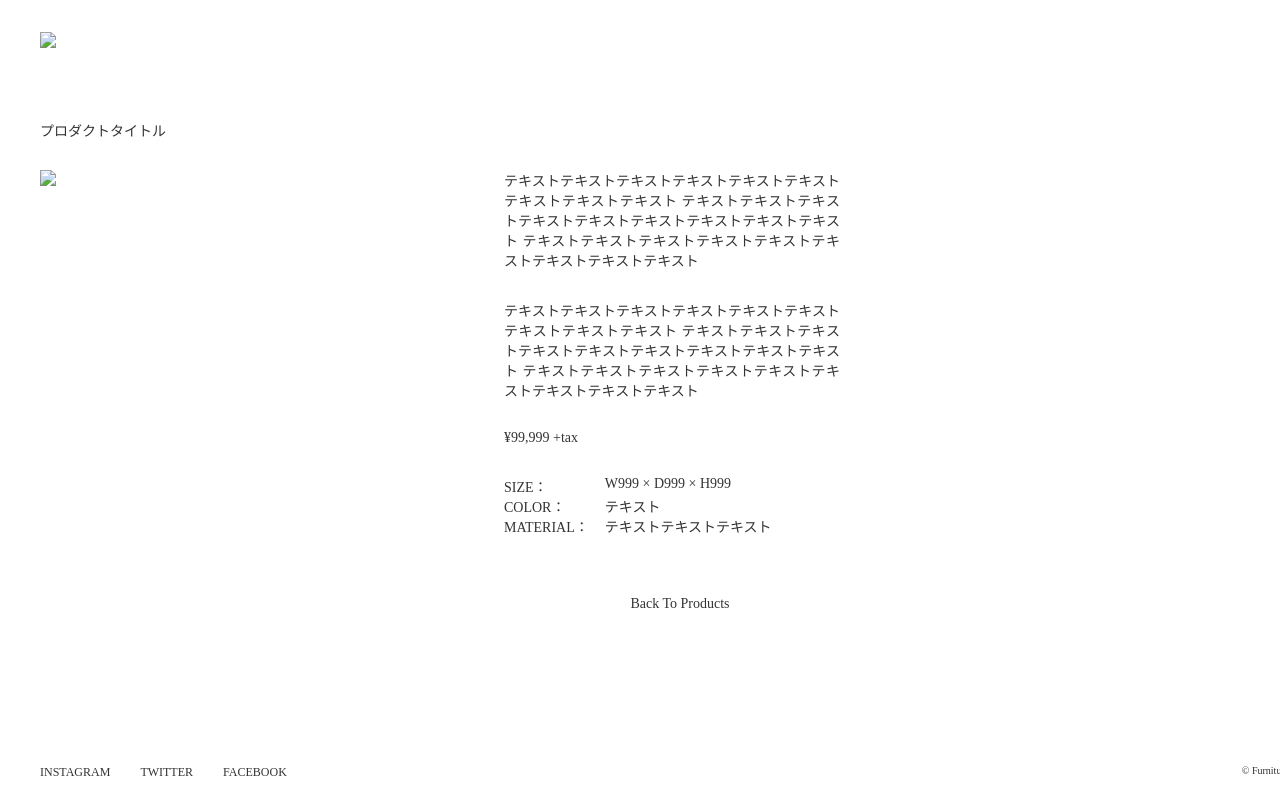
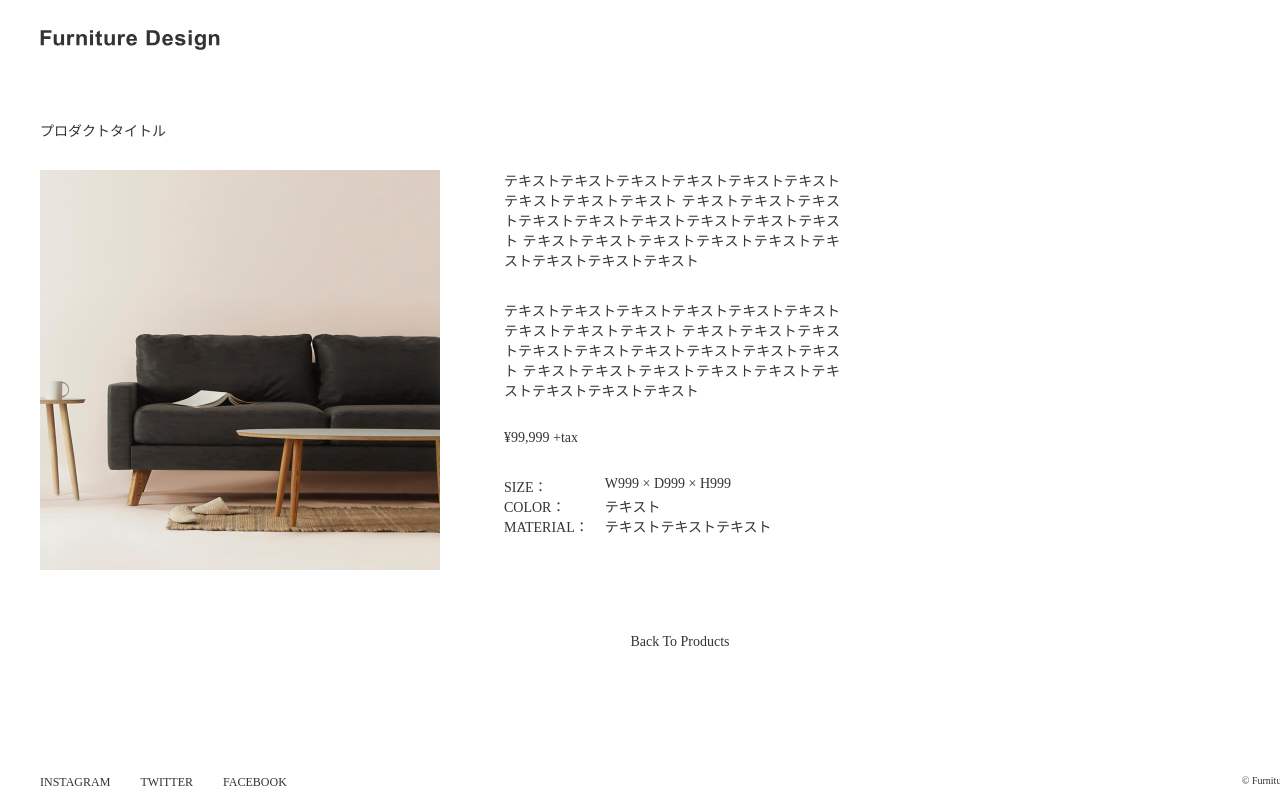
Before and after one commit to myuhoo/myuho, a plain HTML site: page item2.html in a window 1280 px wide. Shown: the top 810 px of the page. Drawn offline with nearby package versions, Linux system fonts and the light colour scheme.

Commit message:
Update item2.html

```diff
--- a/item2.html
+++ b/item2.html
@@ -12,7 +12,7 @@
   <header id="header" class="wrapper">
     <h1 class="site-title">
       <a href="index.html">
-        <img src="img/logo.svg">
+        <img src="logo.svg">
       </a>
     </h1>
     <nav id="navi">
@@ -37,7 +37,7 @@
     <h1 class="page-title">プロダクトタイトル</h1>
     <div id="item">
     <div class="item-image">
-      <img src="img/item2.jpg">
+      <img src="item2.jpg">
     </div>
     <div class="item-text">
       <p>テキストテキストテキストテキストテキストテキストテキストテキストテキスト テキストテキストテキストテキストテキストテキストテキストテキストテキスト テキストテキストテキストテキストテキストテキストテキストテキストテキスト</p>
```
